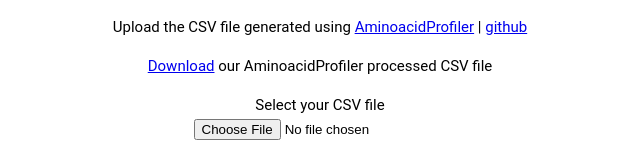
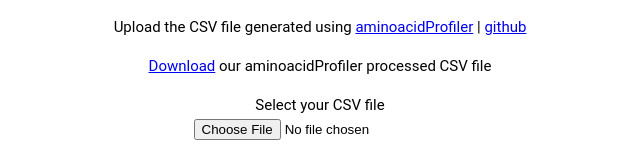
Before and after one commit to drbenedictpaul/AminoacidSignatureGenerator, a plain HTML site: page index.html in a window 1280 px wide. Shown: the part 489-653 px from the top of the page, 320-960 px from the left. Drawn offline with Linux system fonts and the light colour scheme.

Commit message:
aminoacidProfiler

```diff
--- a/index.html
+++ b/index.html
@@ -15,14 +15,14 @@
 			<div style="text-align:center;">
 				<picture>
 					<source srcset="/assets/celebration-dark.svg" media="(prefers-color-scheme: dark)">
-					<img src="/assets/L-amino_acid_structure.svg" alt="A group celebrating" width="427" height="231">
+					<img src="/assets/L-amino_acid_structure.svg" alt="Aminoacid" width="427" height="231">
 				</picture>
 			</div>
             <div class="message">
                 <h1>Aminoacid Signature Generator (ASiGnor)</h1> <a href="https://github.com/drbenedictpaul/AminoacidSignatureGenerator" target="_blank">ASiGnor github</a>
 
-                <p>Upload the CSV file generated using <a href="https://github.com/ABUSHEIKHSP/aminoacidProfiler/archive/refs/heads/linux-main.zip">AminoacidProfiler</a> | <a href="https://github.com/ABUSHEIKHSP/aminoacidProfiler" target="_blank">github</a></p>
-                <p><a href="assets/Single Digit - result.csv">Download</a> our AminoacidProfiler processed CSV file</p>
+                <p>Upload the CSV file generated using <a href="https://github.com/ABUSHEIKHSP/aminoacidProfiler/archive/refs/heads/linux-main.zip">aminoacidProfiler</a> | <a href="https://github.com/ABUSHEIKHSP/aminoacidProfiler" target="_blank">github</a></p>
+                <p><a href="assets/Single Digit - result.csv">Download</a> our aminoacidProfiler processed CSV file</p>
 
                 <form method="POST" action="/" enctype="multipart/form-data">
                     <label for="filename">Select your CSV file</label><br>
```
